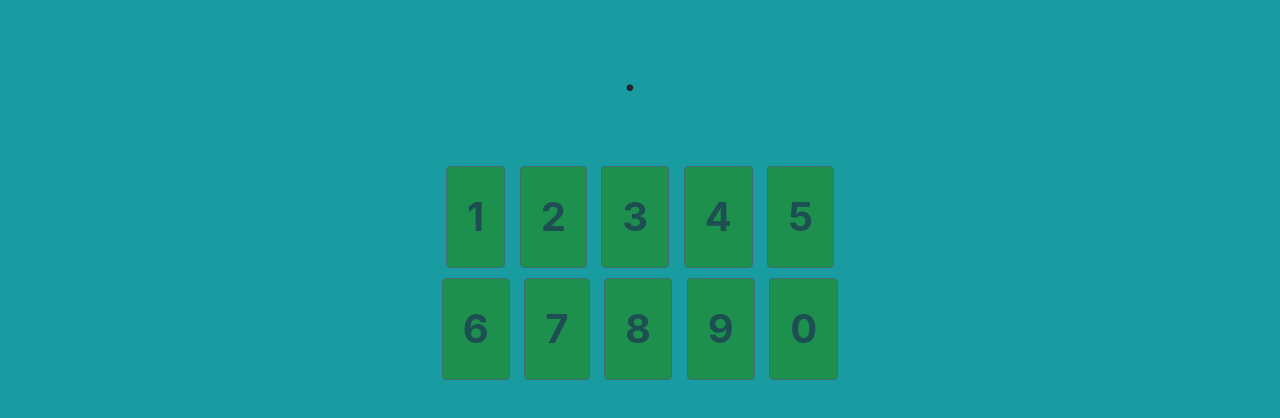
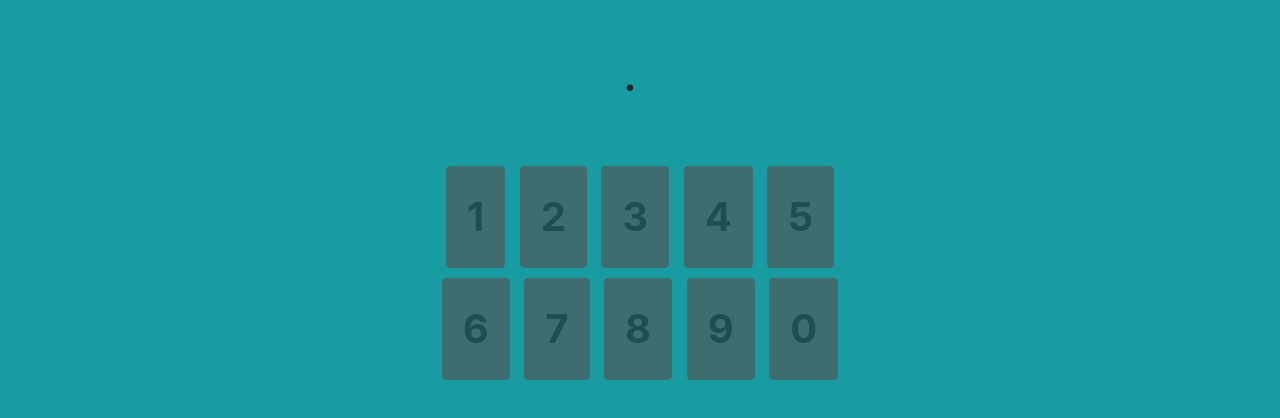
Before and after one commit to Code-Institute-Submissions/ifd-project-1, a plain HTML site: page index.html in a window 1280 px wide. Shown: the part 268-686 px from the top of the page. Drawn offline with nearby package versions, Linux system fonts and the light colour scheme.

Commit message:
Background color changed for disabled buttons.

```diff
--- a/assets/css/style.css
+++ b/assets/css/style.css
@@ -69,6 +69,10 @@
     margin: 5px;
 }
 
+.buttons .disabled {
+    background-color: #555;
+}
+
 
 /* ---------------------------------- media query for responsive design ------------------------- */
 @media (max-width: 360px) {
```
